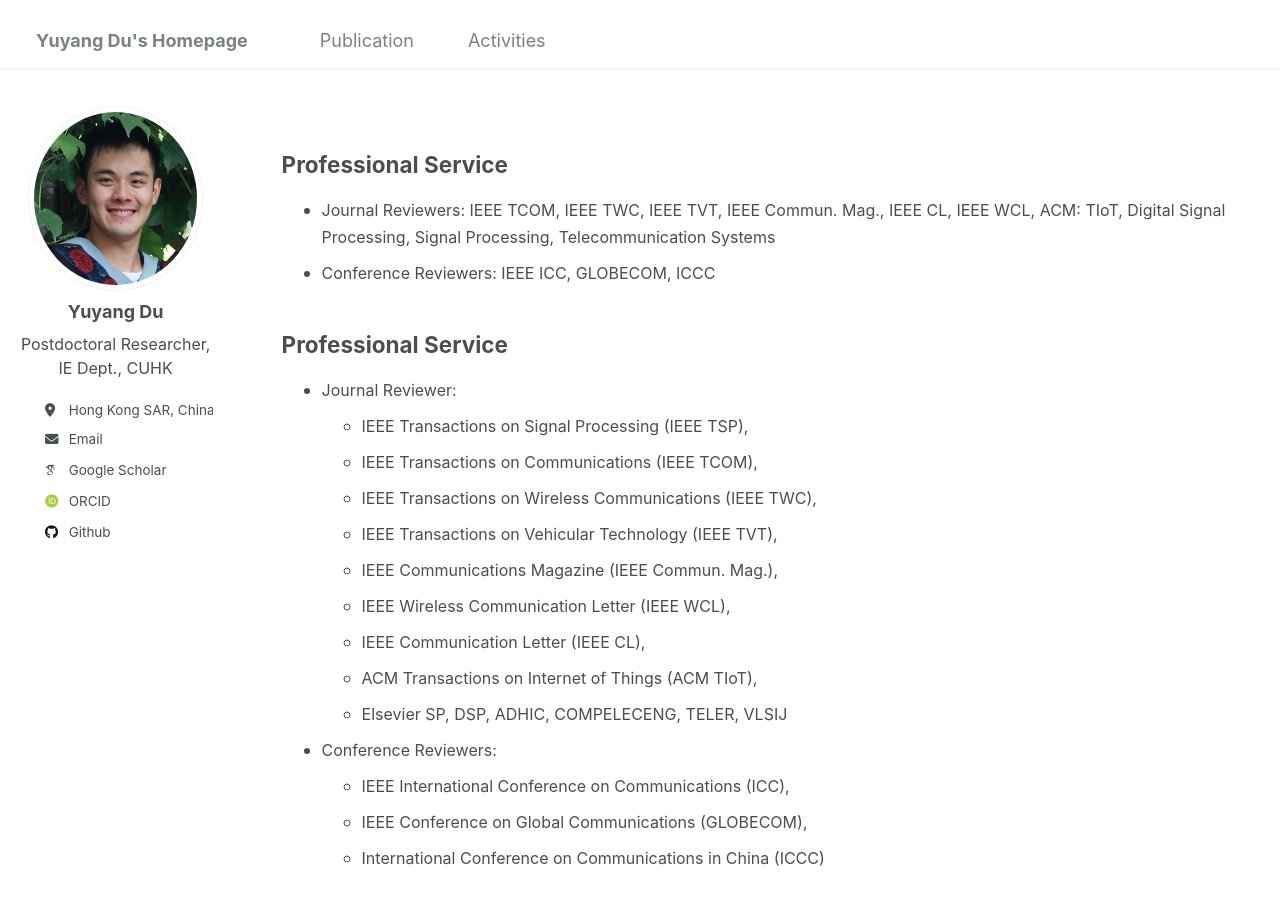
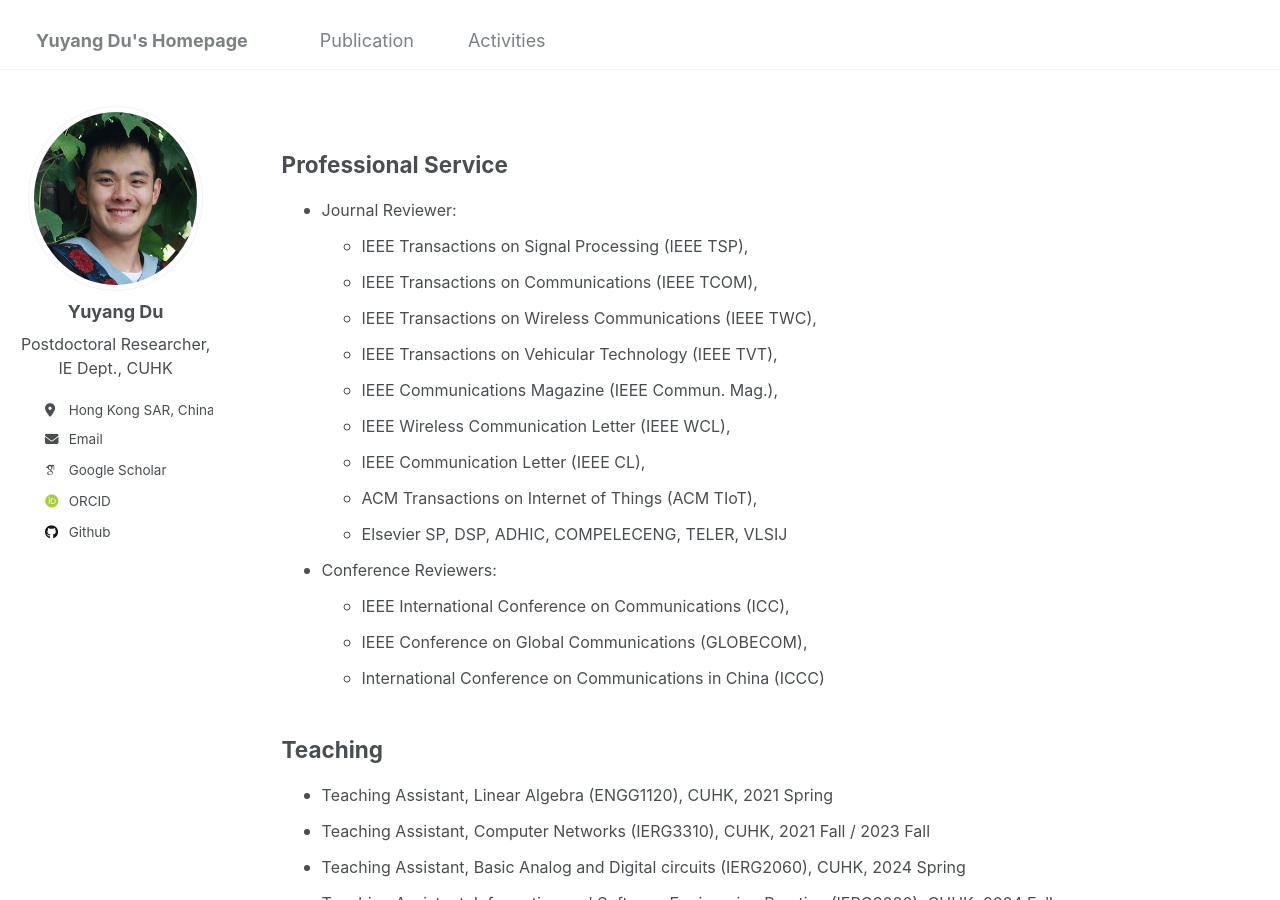
Before and after one commit to yuyangdu01/yuyangdu01.github.io, a Jekyll site: the page built from _pages/cv.md, in a window 1280 px wide and 900 px high. Built offline with Jekyll 4.4.1, drawn with Linux system fonts in a browser that asks for light colours; some web fonts are replaced.

Commit message:
Update cv.md

```diff
--- a/_pages/cv.md
+++ b/_pages/cv.md
@@ -7,10 +7,6 @@ redirect_from:
   - /resume
 ---
 
-Professional Service
-------
-* <font size=3>Journal Reviewers: IEEE TCOM, IEEE TWC, IEEE TVT, IEEE Commun. Mag., IEEE CL, IEEE WCL, ACM: TIoT, Digital Signal Processing, Signal Processing, Telecommunication Systems</font>
-* <font size=3>Conference Reviewers: IEEE ICC, GLOBECOM, ICCC</font>
 
 Professional Service
 ------
```
